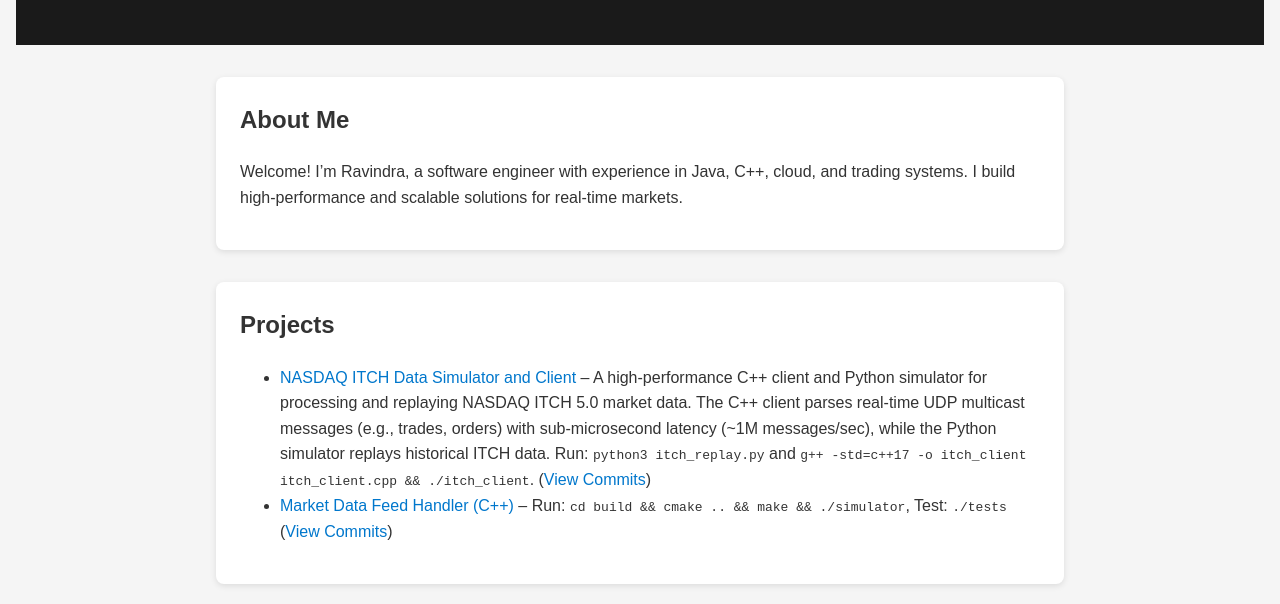
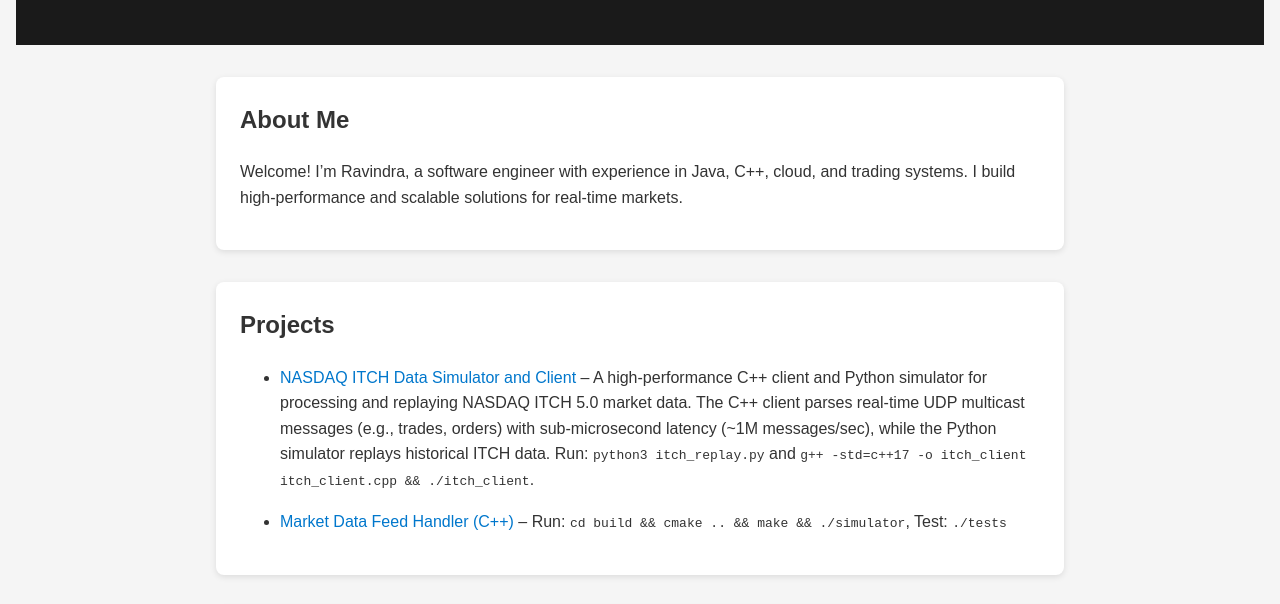
Before and after one commit to rbandara/rbandara.github.io, a plain HTML site: page index.html in a window 1280 px wide. Shown: the part 128-732 px from the top of the page. Drawn offline with Linux system fonts and the light colour scheme.

Commit message:
Update index.html

```diff
--- a/index.html
+++ b/index.html
@@ -22,13 +22,13 @@
     <h2>Projects</h2>
     <ul>
       <li>
-        <a href="https://github.com/rbandara/nasdaq-itch-simulator">NASDAQ ITCH Data Simulator and Client</a> – A high-performance C++ client and Python simulator for processing and replaying NASDAQ ITCH 5.0 market data. The C++ client parses real-time UDP multicast messages (e.g., trades, orders) with sub-microsecond latency (~1M messages/sec), while the Python simulator replays historical ITCH data. Run: <code>python3 itch_replay.py</code> and <code>g++ -std=c++17 -o itch_client itch_client.cpp && ./itch_client</code>. (<a href="https://github.com/rbandara/nasdaq-itch-simulator/commits/main">View Commits</a>)
+        <a href="https://github.com/rbandara/itch-data-processor">NASDAQ ITCH Data Simulator and Client</a> – A high-performance C++ client and Python simulator for processing and replaying NASDAQ ITCH 5.0 market data. The C++ client parses real-time UDP multicast messages (e.g., trades, orders) with sub-microsecond latency (~1M messages/sec), while the Python simulator replays historical ITCH data. Run: <code>python3 itch_replay.py</code> and <code>g++ -std=c++17 -o itch_client itch_client.cpp && ./itch_client</code>.
       </li>
+      <p></p>
       <li>
         <a href="https://github.com/rbandara/order-book-simulator">Market Data Feed Handler (C++)</a> –
         Run: <code>cd build && cmake .. && make && ./simulator</code>,
         Test: <code>./tests</code>
-        (<a href="https://github.com/rbandara/order-book-simulator/commits/main">View Commits</a>)
       </li>
     </ul>
   </section>
```
